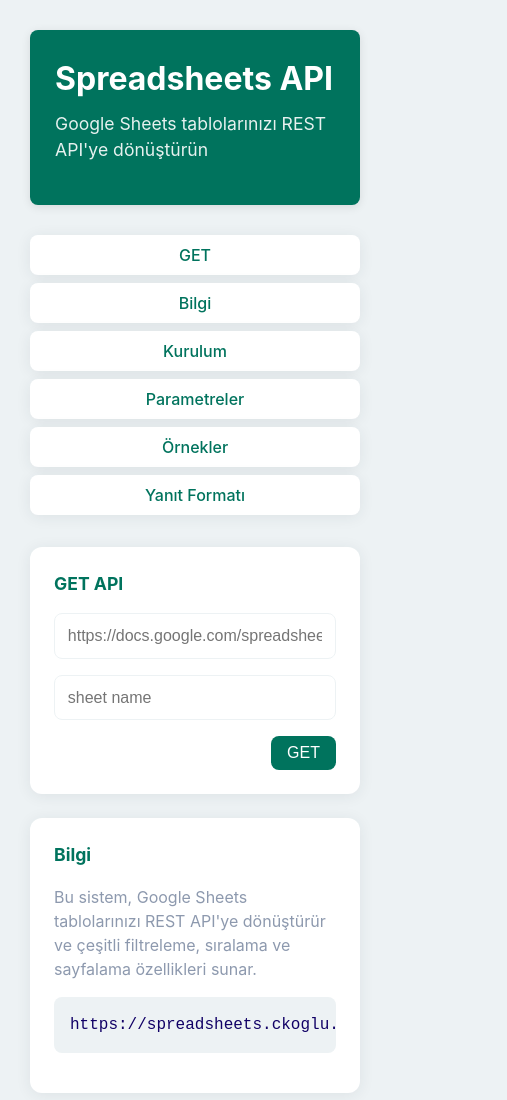
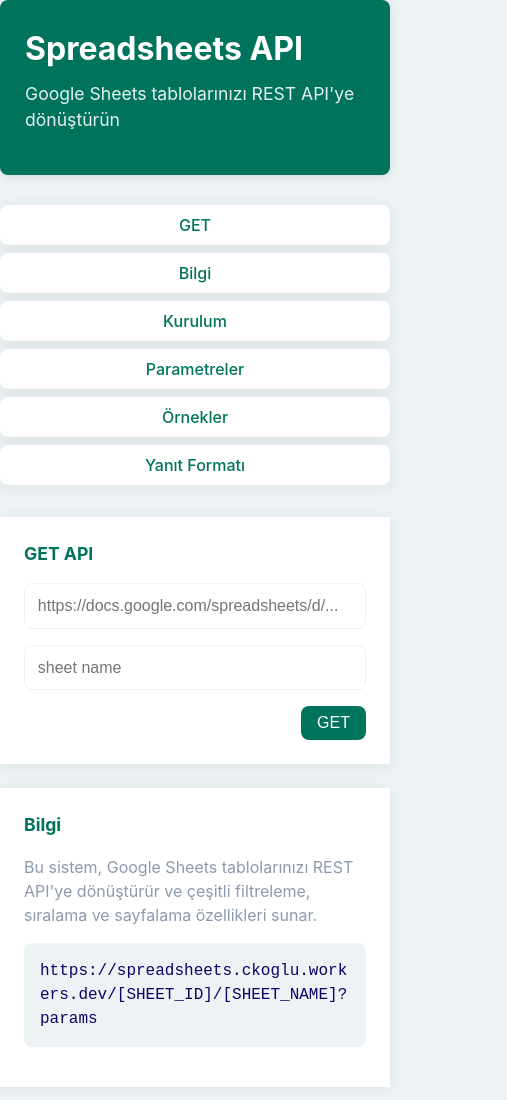
Before and after one commit to ckoglu/spreadsheets, a plain HTML site: page index.html in a window 390 px wide. Shown: the top 1100 px of the page, 507 px wide, since content can reach past the window. Drawn offline with Linux system fonts and the light colour scheme.

Commit message:
Update style.css
mobil hatalar düzeltildi (2)

```diff
--- a/style.css
+++ b/style.css
@@ -16,8 +16,8 @@ section{margin-bottom:2rem}
 .card{background-color:var(--white);border-radius:12px;padding:2rem;box-shadow:var(--card-shadow);margin-bottom:1.5rem}
 h2{font-size:1.1rem;color:var(--primary);margin-bottom:.5rem;padding-bottom:.5rem;border-bottom:0px solid var(--border)}
 h3{font-size:1rem;color:var(--text);margin:1.5rem 0 1rem 0}
-p{margin-bottom:1rem;color:var(--text-light)}
-code{font-family:'Fira Code','Courier New',monospace;background-color:var(--light-bg);padding:.2rem .4rem;border-radius:4px;color:var(--accent)}
+p{margin-bottom:1rem;color:var(--text-light);white-space: pre-wrap;word-wrap: break-word;}
+code{font-family:'Fira Code','Courier New',monospace;background-color:var(--light-bg);padding:.2rem .4rem;border-radius:4px;color:var(--accent);white-space: pre-wrap;word-wrap: break-word;}
 pre{background-color:var(--light-bg);padding:1rem;border-radius:8px;overflow-x:auto;margin:1rem 0}
 pre code{background:0 0;padding:0;color:var(--blue)}
 table{width:100%;border-collapse:collapse;margin:1rem 0}
@@ -33,8 +33,8 @@ button:hover{background-color:var(--primary-dark)}
 footer{text-align: center;padding-top: 1rem;color: var(--text-light);margin-top: 1rem;}
 footer p {margin:0;}
 @media (max-width:768px){
-  header h1{font-size:2rem}
-  .card{padding:1.5rem}
-  .nav{flex-direction:column;align-items:center}
+  body{padding:0;}
+  header h1{font-size:2rem;border-radius: 0;}
+  .card{padding:1.5rem;border-radius: 0;}
   .nav a{width:100%;text-align:center}
 }
```
